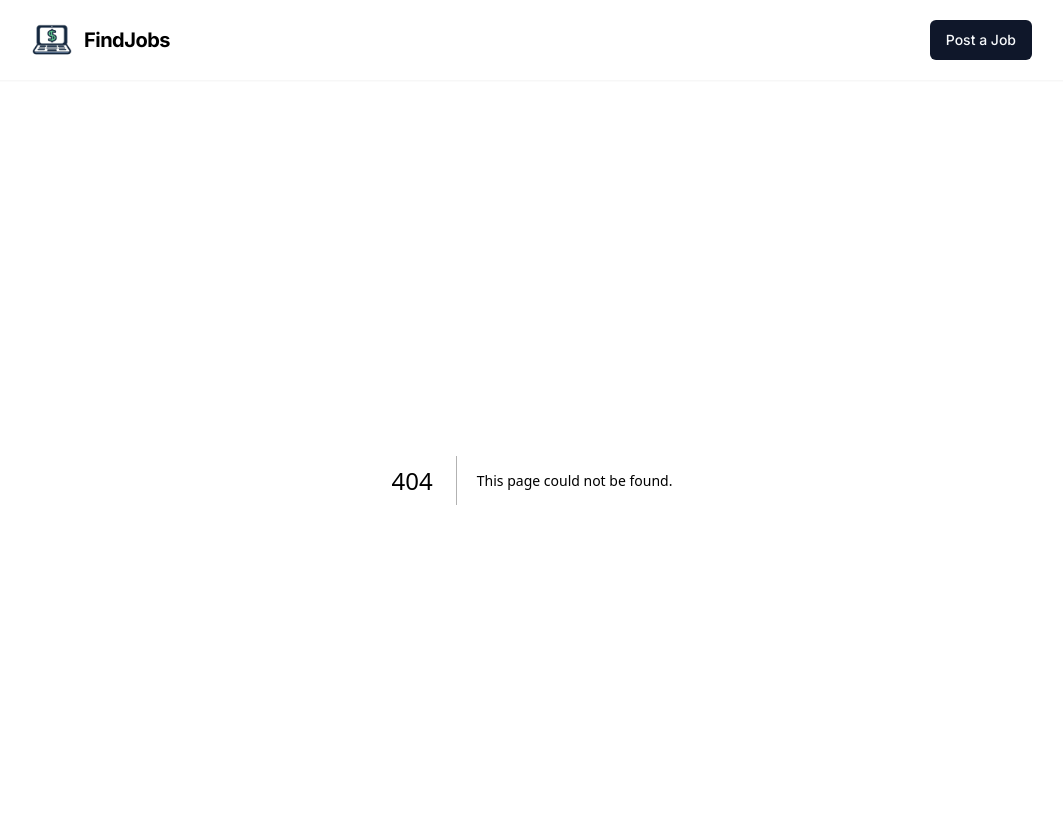
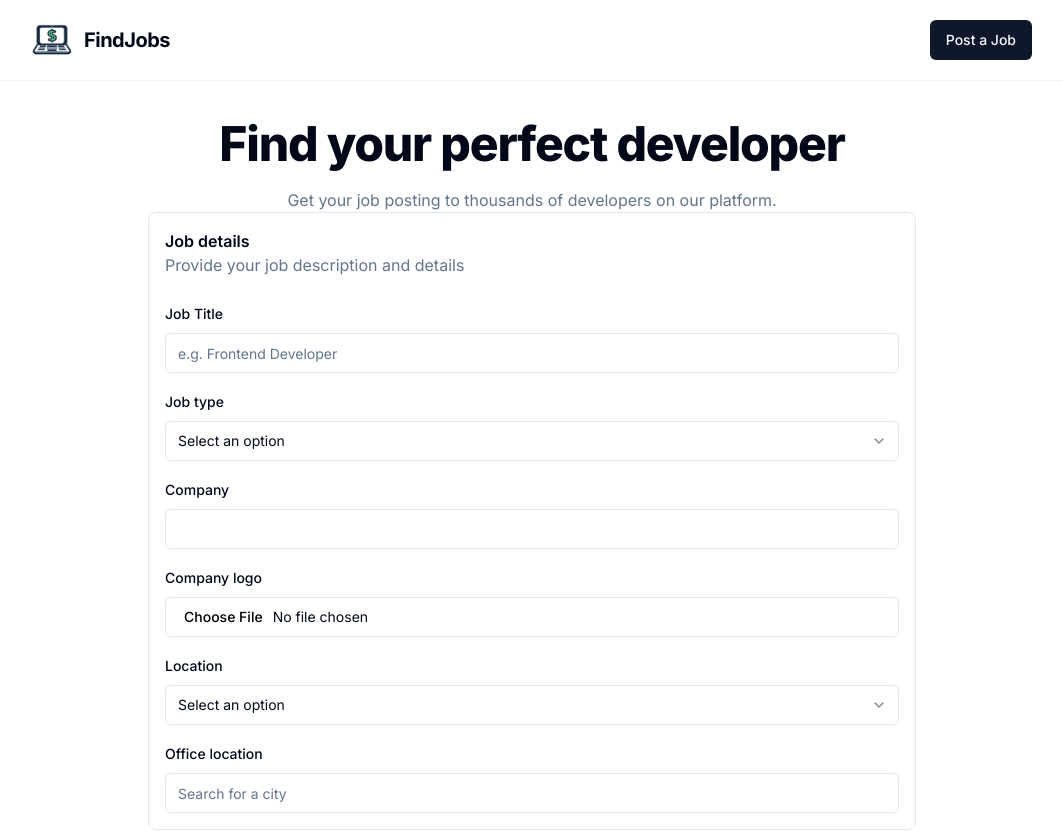
Before and after one commit to nidal23/jobs, a Next.js app: page /jobs/new in a window 1280 px wide. Before the commit this address had no page. Shown: the top 832 px of the page, without its empty margins (108-1171 px from the left). Built offline with nearby package versions, Linux system fonts and the light colour scheme.

Commit message:
src:app:jobsLnew: -added metatag to show add job in title.

```diff
--- /dev/null
+++ b/src/app/jobs/new/page.tsx
@@ -0,0 +1,15 @@
+import { Metadata } from 'next'
+import React from 'react'
+import NewJobForm from './NewJobForm'
+
+export const metadata: Metadata = {
+    title: "Post a new Job"
+}
+
+const Page = () => {
+  return (
+    <NewJobForm />
+  )
+}
+
+export default Page
```
